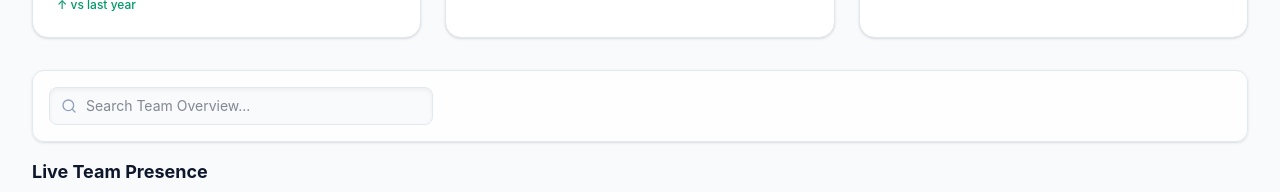
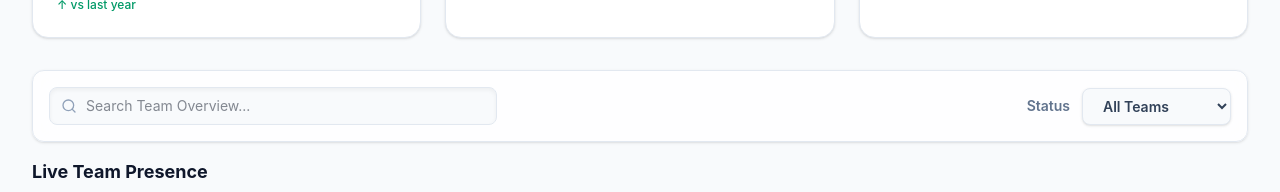
Before and after one commit to upadhyayravi023/byteverse_offline, a React (Vite) app in the folder frontend/: page /admin in a window 1280 px wide. Both pictures are taken after a click on the button "Teams". Shown: the part 393-585 px from the top of the page. Built offline with nearby package versions, Linux system fonts and the light colour scheme; no server answers.

Commit message:
feat: implement AdminDashboard page with participant and team management views

```diff
--- a/frontend/src/pages/AdminDashboard.tsx
+++ b/frontend/src/pages/AdminDashboard.tsx
@@ -23,6 +23,7 @@ const AdminDashboard: React.FC = () => {
   const [selectedTeam, setSelectedTeam] = useState<string | null>(null);
   const [isViolationModalOpen, setIsViolationModalOpen] = useState(false);
   const [selectedHistoryQrId, setSelectedHistoryQrId] = useState<string | null>(null);
+  const [teamFilterStatus, setTeamFilterStatus] = useState<'ALL' | 'INSIDE' | 'OUTSIDE' | 'PARTIAL'>('ALL');
 
   useEffect(() => {
     const fetchData = async () => {
@@ -68,7 +69,18 @@ const AdminDashboard: React.FC = () => {
     return acc;
   }, {} as Record<string, any>));
 
-  const filteredTeamStats = teamStats.filter((t: any) => t.teamName.toLowerCase().includes(search.toLowerCase()));
+  const filteredTeamStats = teamStats.filter((t: any) => {
+    const matchesSearch = t.teamName.toLowerCase().includes(search.toLowerCase());
+    let matchesStatus = true;
+    if (teamFilterStatus === 'INSIDE') {
+      matchesStatus = t.currentlyInside === t.totalMembers;
+    } else if (teamFilterStatus === 'OUTSIDE') {
+      matchesStatus = t.currentlyInside === 0;
+    } else if (teamFilterStatus === 'PARTIAL') {
+      matchesStatus = t.currentlyInside > 0 && t.currentlyInside < t.totalMembers;
+    }
+    return matchesSearch && matchesStatus;
+  });
 
   return (
     <div className="min-h-screen bg-slate-50 font-sans flex flex-col">
@@ -147,9 +159,9 @@ const AdminDashboard: React.FC = () => {
 
                 {activeTab === 'teams' && (
                   <div className="animate-in fade-in slide-in-from-bottom-4 duration-500 space-y-4">
-                    {/* Contextual Search for Teams */}
-                    <div className="bg-white/80 backdrop-blur-md border border-slate-200 shadow-sm rounded-xl p-4 flex items-center transition-all duration-300">
-                      <div className="relative w-full md:w-96 flex-shrink-0 group">
+                    {/* Contextual Search and Filter for Teams */}
+                    <div className="bg-white/80 backdrop-blur-md border border-slate-200 shadow-sm rounded-xl p-4 flex flex-col sm:flex-row sm:items-center justify-between gap-4 transition-all duration-300">
+                      <div className="relative w-full sm:max-w-md flex-shrink-0 group">
                         <Search className="w-4 h-4 absolute left-3 top-1/2 -translate-y-1/2 text-slate-400 group-focus-within:text-emerald-500 transition-colors" />
                         <input
                           type="text"
@@ -158,6 +170,19 @@ const AdminDashboard: React.FC = () => {
                           value={search}
                           onChange={e => setSearch(e.target.value)}
                         />
+                      </div>
+                      <div className="flex items-center shrink-0 w-full sm:w-auto">
+                        <span className="text-sm font-semibold text-slate-500 mr-3 hidden sm:block">Status</span>
+                        <select
+                          value={teamFilterStatus}
+                          onChange={(e) => setTeamFilterStatus(e.target.value as any)}
+                          className="w-full sm:w-auto px-4 py-2 bg-slate-50 border border-slate-200 rounded-lg text-sm font-semibold text-slate-700 outline-none focus:ring-2 focus:ring-emerald-500/50 hover:bg-white cursor-pointer shadow-sm transition-colors"
+                        >
+                          <option value="ALL">All Teams</option>
+                          <option value="INSIDE">100% Inside</option>
+                          <option value="PARTIAL">Partial Inside</option>
+                          <option value="OUTSIDE">100% Outside</option>
+                        </select>
                       </div>
                     </div>
                     <div className="flex items-center justify-between mb-4">
```
